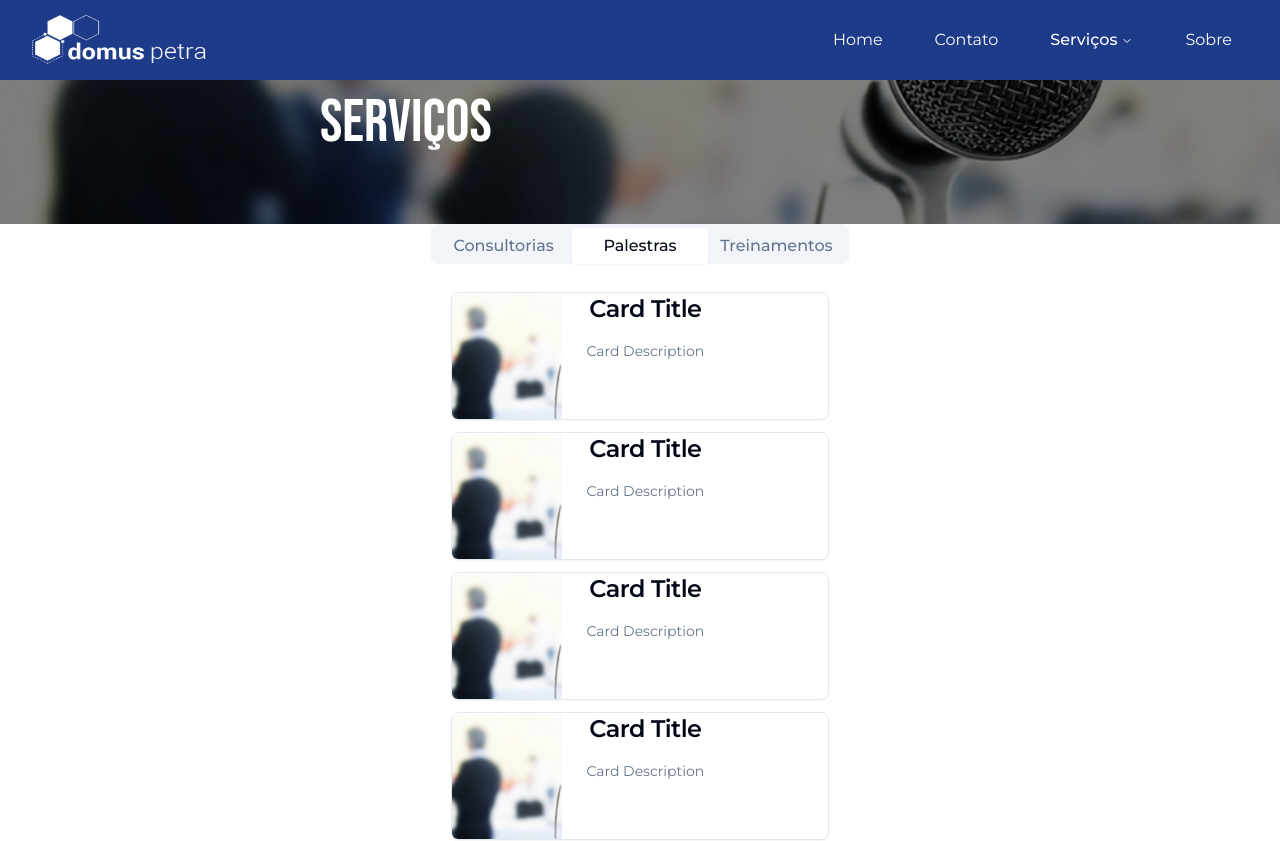
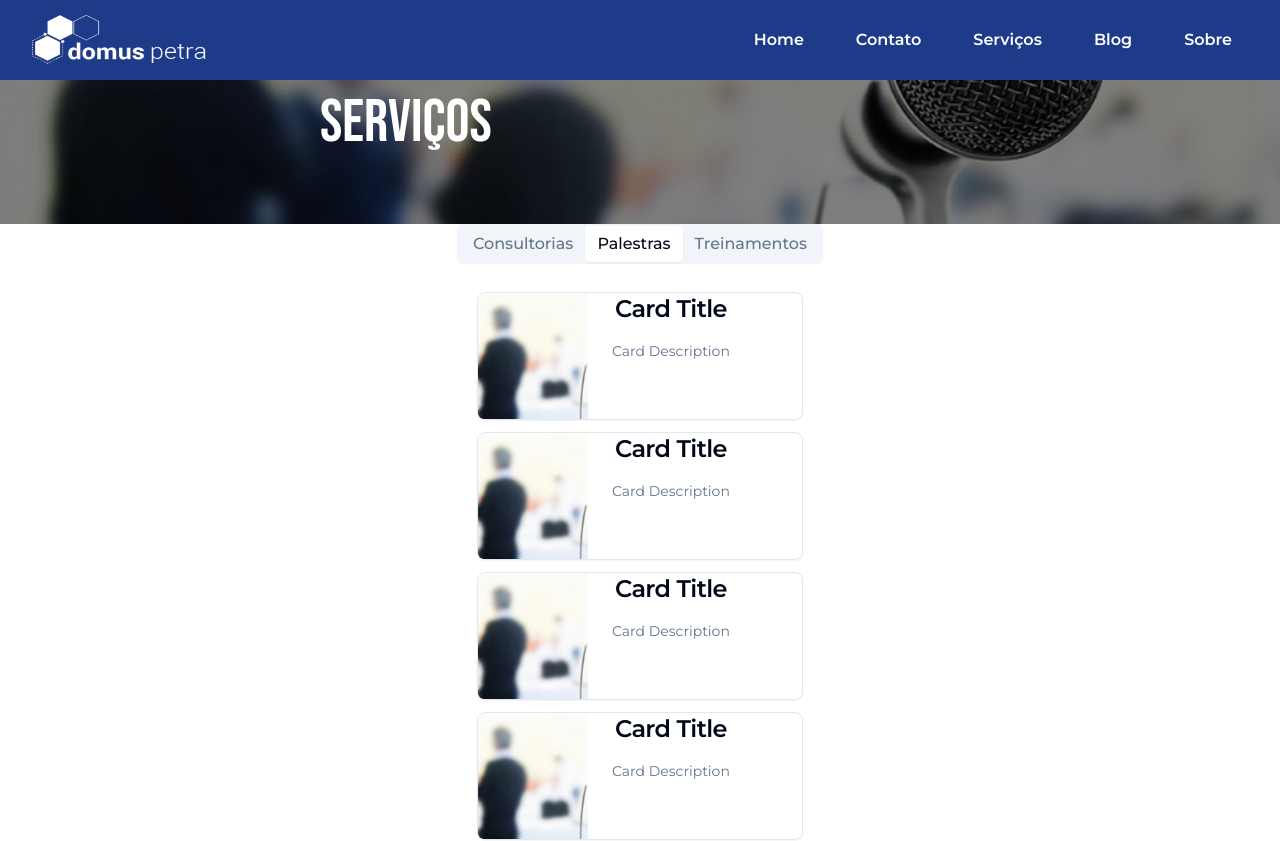
Before and after one commit to llucasgomes/domus-petra, a Next.js app: page /services in a window 1280 px wide. Shown: the top 841 px of the page. Built offline with nearby package versions, Linux system fonts and the light colour scheme.

Commit message:
:construction: feat(page/service): desenvolvendo ...

```diff
--- a/next.config.mjs
+++ b/next.config.mjs
@@ -1,4 +1,21 @@
 /** @type {import('next').NextConfig} */
-const nextConfig = {};
+const nextConfig = {
+  images: {
+    remotePatterns: [
+      {
+        protocol: 'https',
+        hostname: 'lh3.googleusercontent.com',
+        port: '',
+        pathname: '/**',
+      },
+      {
+        protocol: 'https',
+        hostname: 'firebasestorage.googleapis.com',
+        port: '',
+        pathname: '/**',
+      },
+    ],
+  },
+}
 
-export default nextConfig;
+export default nextConfig
--- a/src/app/(home)/services/page.tsx
+++ b/src/app/(home)/services/page.tsx
@@ -32,7 +32,7 @@ export default function Page() {
       </section>
       <section>
         <Tabs defaultValue="palestras">
-          <TabsList className="grid w-full grid-cols-3">
+          <TabsList className="w-full">
             <TabsTrigger className="text-base" value="consultorias">
               Consultorias
             </TabsTrigger>
--- a/src/components/header/menuMobile.tsx
+++ b/src/components/header/menuMobile.tsx
@@ -21,16 +21,8 @@ const routes = [
     route: '/blog',
   },
   {
-    name: 'Palestras',
-    route: '/services/palestras',
-  },
-  {
-    name: 'Consultoria',
-    route: '/services/consultoria',
-  },
-  {
-    name: 'Treinamentos',
-    route: '/services/treinamentos',
+    name: 'Serviços',
+    route: '/services',
   },
   {
     name: 'Contatos',
--- a/src/components/header/nav.tsx
+++ b/src/components/header/nav.tsx
@@ -1,21 +1,37 @@
 import Link from 'next/link'
-import { MenuService } from './menuService'
 
 export const NavHeader = () => {
   return (
     <nav className="hidden md:block">
       <ul className="flex w-full list-none gap-5">
-        <Link href={'/'} className="cursor-pointer px-4 py-2 text-white">
+        <Link
+          href={'/'}
+          className="cursor-pointer px-4 py-2 font-semibold text-white"
+        >
           Home
         </Link>
         <Link
           href={'/contacts'}
-          className="cursor-pointer px-4 py-2 text-white"
+          className="cursor-pointer px-4 py-2 font-semibold text-white"
         >
           Contato
         </Link>
-        <MenuService />
-        <Link href={'/about'} className="cursor-pointer px-4 py-2 text-white">
+        <Link
+          href={'/services'}
+          className="cursor-pointer px-4 py-2 font-semibold text-white"
+        >
+          Serviços
+        </Link>
+        <Link
+          href={'/blog'}
+          className="cursor-pointer px-4 py-2 font-semibold text-white"
+        >
+          Blog
+        </Link>
+        <Link
+          href={'/about'}
+          className="cursor-pointer px-4 py-2 font-semibold text-white"
+        >
           Sobre
         </Link>
       </ul>
```
